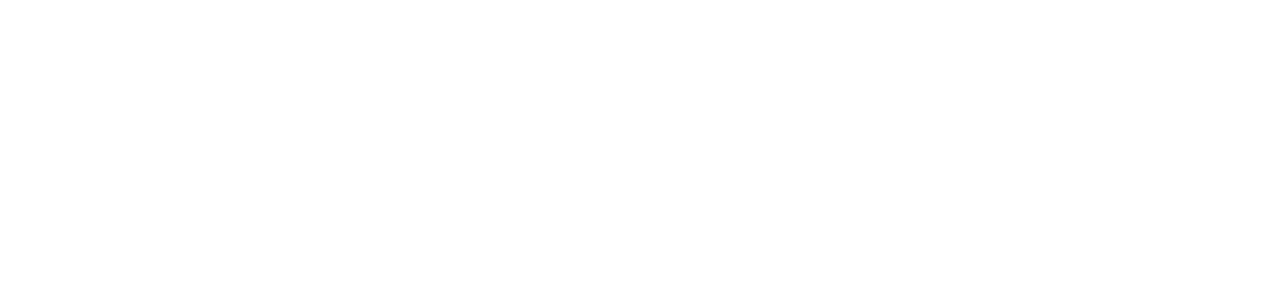
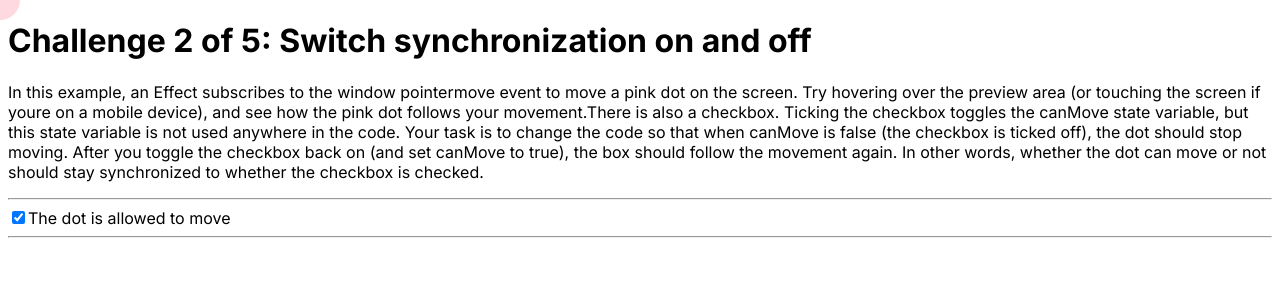
Before and after one commit to JoaoPedroCe/concepts, a Next.js app: page /useEffectExercises/Exercise2 in a window 1280 px wide. Shown: the top 300 px of the page. Built offline with nearby package versions, Linux system fonts and the light colour scheme.

Commit message:
feat - add exercise 2

```diff
--- a/src/app/useEffectExercises/Exercise2/page.tsx
+++ b/src/app/useEffectExercises/Exercise2/page.tsx
@@ -1 +1,49 @@
-export default function Exercise2() {}
+"use client";
+import ExerciseTitle from "@/components/Title/ExerciseTitle";
+import { useEffect, useState } from "react";
+
+const title = "Challenge 2 of 5: Switch synchronization on and off ";
+const description =
+  "In this example, an Effect subscribes to the window pointermove event to move a pink dot on the screen. Try hovering over the preview area (or touching the screen if youre on a mobile device), and see how the pink dot follows your movement.There is also a checkbox. Ticking the checkbox toggles the canMove state variable, but this state variable is not used anywhere in the code. Your task is to change the code so that when canMove is false (the checkbox is ticked off), the dot should stop moving. After you toggle the checkbox back on (and set canMove to true), the box should follow the movement again. In other words, whether the dot can move or not should stay synchronized to whether the checkbox is checked.";
+
+export default function Exercise2() {
+  const [position, setPosition] = useState({ x: 0, y: 0 });
+  const [canMove, setCanMove] = useState(true);
+
+  useEffect(() => {
+    function handleMove(e: any) {
+      setPosition({ x: e.clientX, y: e.clientY });
+    }
+    window.addEventListener("pointermove", handleMove);
+    return () => window.removeEventListener("pointermove", handleMove);
+  }, []);
+
+  return (
+    <>
+      <ExerciseTitle description={description} title={title} />
+      <label>
+        <input
+          type="checkbox"
+          checked={canMove}
+          onChange={(e) => setCanMove(e.target.checked)}
+        />
+        The dot is allowed to move
+      </label>
+      <hr />
+      <div
+        style={{
+          position: "absolute",
+          backgroundColor: "pink",
+          borderRadius: "50%",
+          opacity: 0.6,
+          transform: `translate(${position.x}px, ${position.y}px)`,
+          pointerEvents: "none",
+          left: -20,
+          top: -20,
+          width: 40,
+          height: 40,
+        }}
+      />
+    </>
+  );
+}
```
Also changed, not shown: src/app/useEffectExercises/page.tsx (+7 -0 lines).
